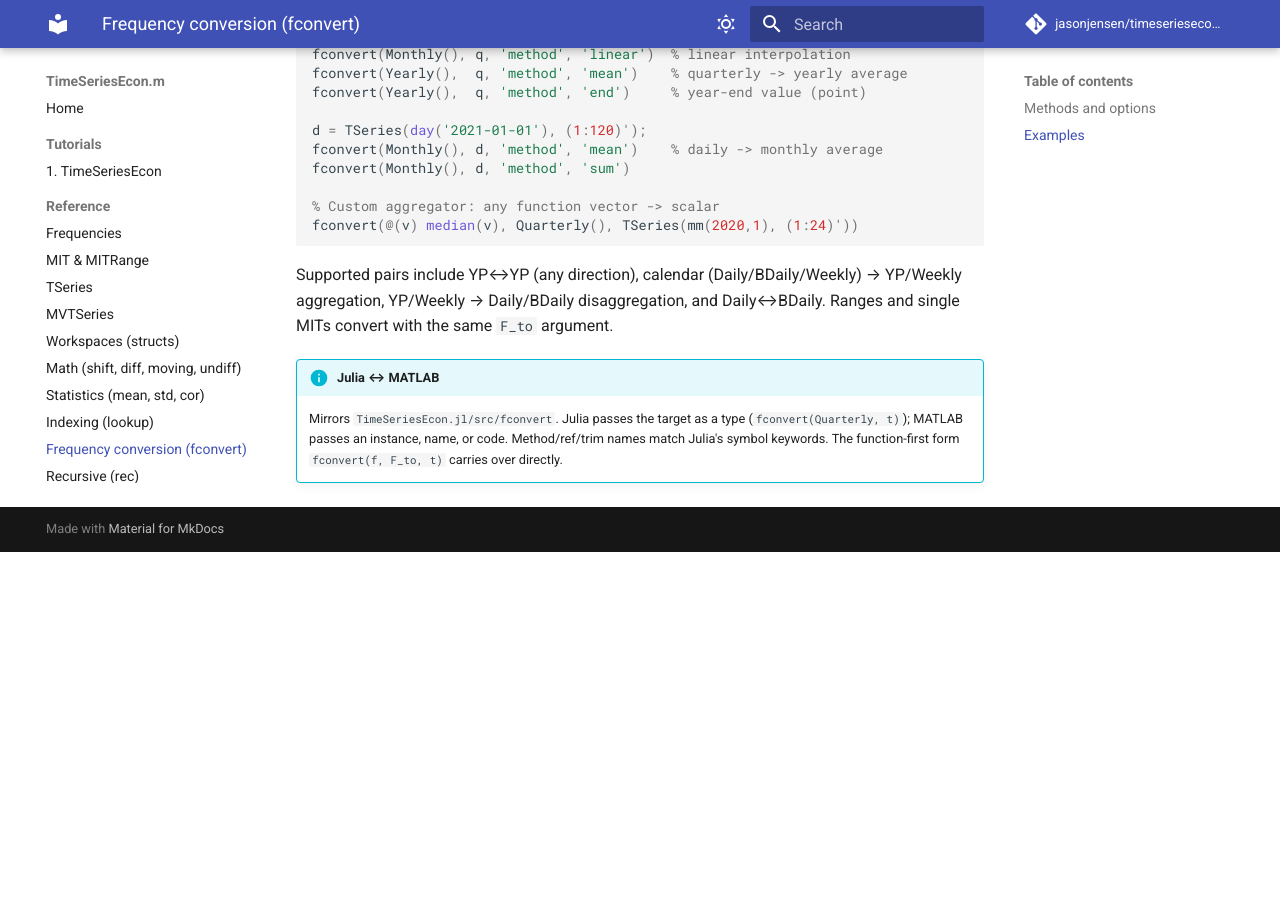
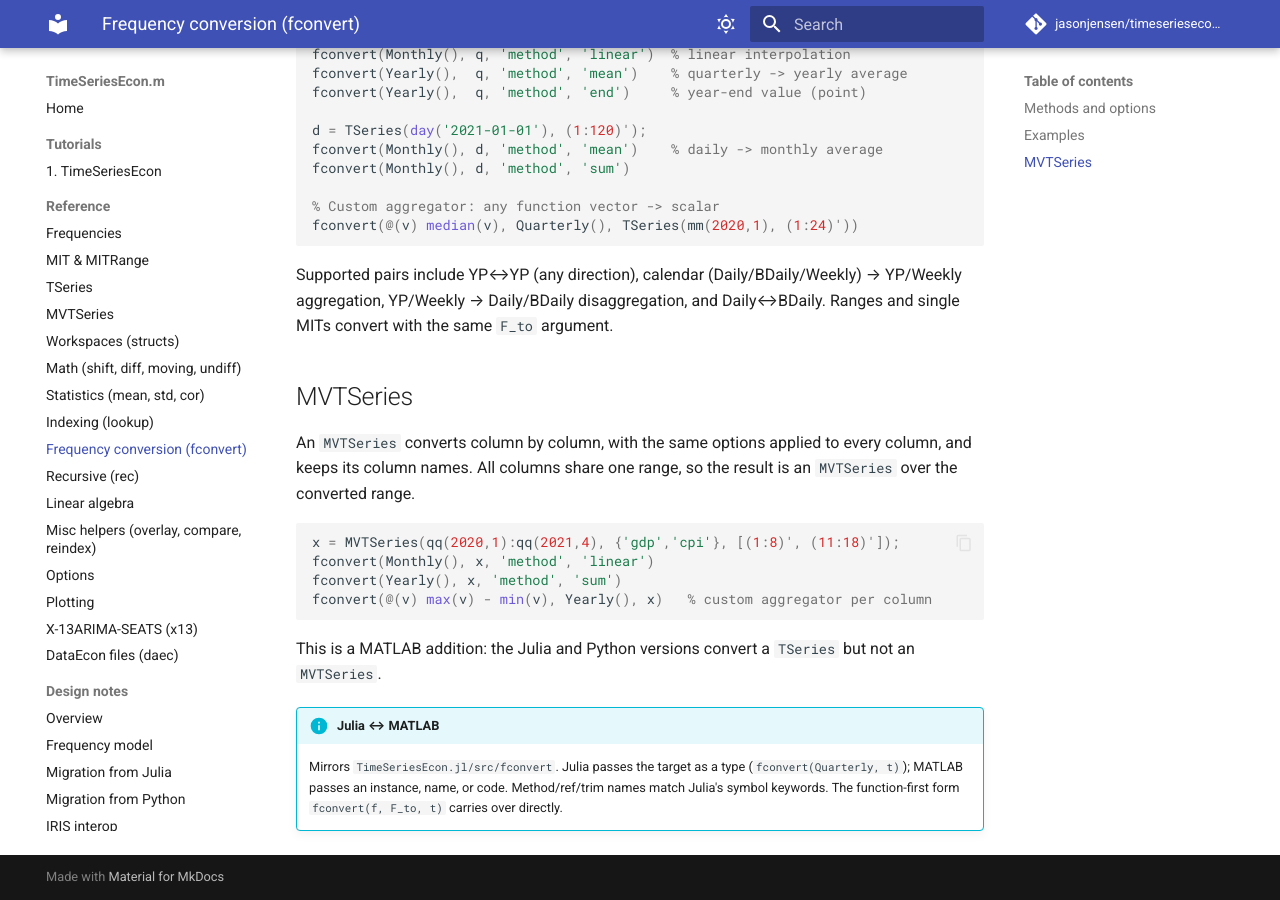
Before and after one commit to jasonjensen/TimeSeriesEcon.m, an MkDocs documentation site: the page built from docs/reference/fconvert.md, in a window 1280 px wide and 900 px high, scrolled down 1060 px. Built offline with MkDocs 1.6.1 and Material for MkDocs 9.7.7, drawn with Linux system fonts in a browser that asks for light colours; comment, search, counter and statistics services are not loaded; before the commit the page ends 1612 px from its top, so only the background shows below that.

Commit message:
fconvert: accept MVTSeries, converting column by column
Each column goes through the TSeries conversion with the same options and
the column names are kept. A MATLAB-only addition (neither the Julia nor
the Python library converts an MVTSeries) and step 0 of the NDTSeries plan.

Co-Authored-By: Claude Opus 5.5 <noreply@anthropic.com>
Claude-Session: https://claude.ai/code/session_01LsQCKrny1Yg6RbKm3HGPCa

````diff
--- a/docs/reference/fconvert.md
+++ b/docs/reference/fconvert.md
@@ -1,6 +1,7 @@
 # Frequency conversion (fconvert)
 
-`fconvert` converts an `MIT`, `MITRange`, or `TSeries` to another frequency.
+`fconvert` converts an `MIT`, `MITRange`, `TSeries` or `MVTSeries` to another
+frequency.
 
 ```matlab
 y = tse.fconvert(F_to, x, 'name', value, ...)
@@ -48,6 +49,22 @@ Supported pairs include YP↔YP (any direction), calendar (Daily/BDaily/Weekly)
 → YP/Weekly aggregation, YP/Weekly → Daily/BDaily disaggregation, and
 Daily↔BDaily. Ranges and single MITs convert with the same `F_to` argument.
 
+## MVTSeries
+
+An `MVTSeries` converts column by column, with the same options applied to
+every column, and keeps its column names. All columns share one range, so the
+result is an `MVTSeries` over the converted range.
+
+```matlab
+x = MVTSeries(qq(2020,1):qq(2021,4), {'gdp','cpi'}, [(1:8)', (11:18)']);
+fconvert(Monthly(), x, 'method', 'linear')
+fconvert(Yearly(), x, 'method', 'sum')
+fconvert(@(v) max(v) - min(v), Yearly(), x)   % custom aggregator per column
+```
+
+This is a MATLAB addition: the Julia and Python versions convert a `TSeries`
+but not an `MVTSeries`.
+
 !!! info "Julia ↔ MATLAB"
     Mirrors `TimeSeriesEcon.jl/src/fconvert`. Julia passes the target as a type
     (`fconvert(Quarterly, t)`); MATLAB passes an instance, name, or code.
````
Also changed, not shown: lore/GAPS.md (+9 -0 lines), 3 other files.
